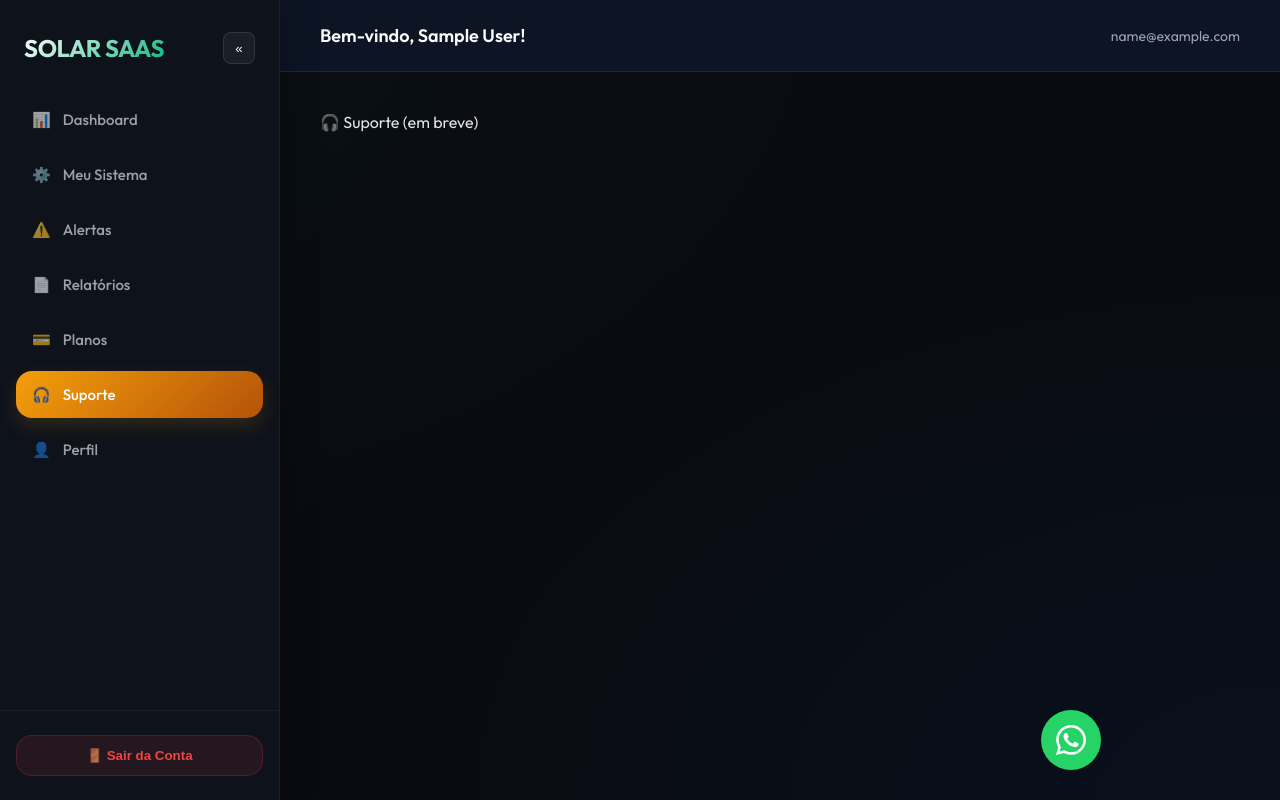
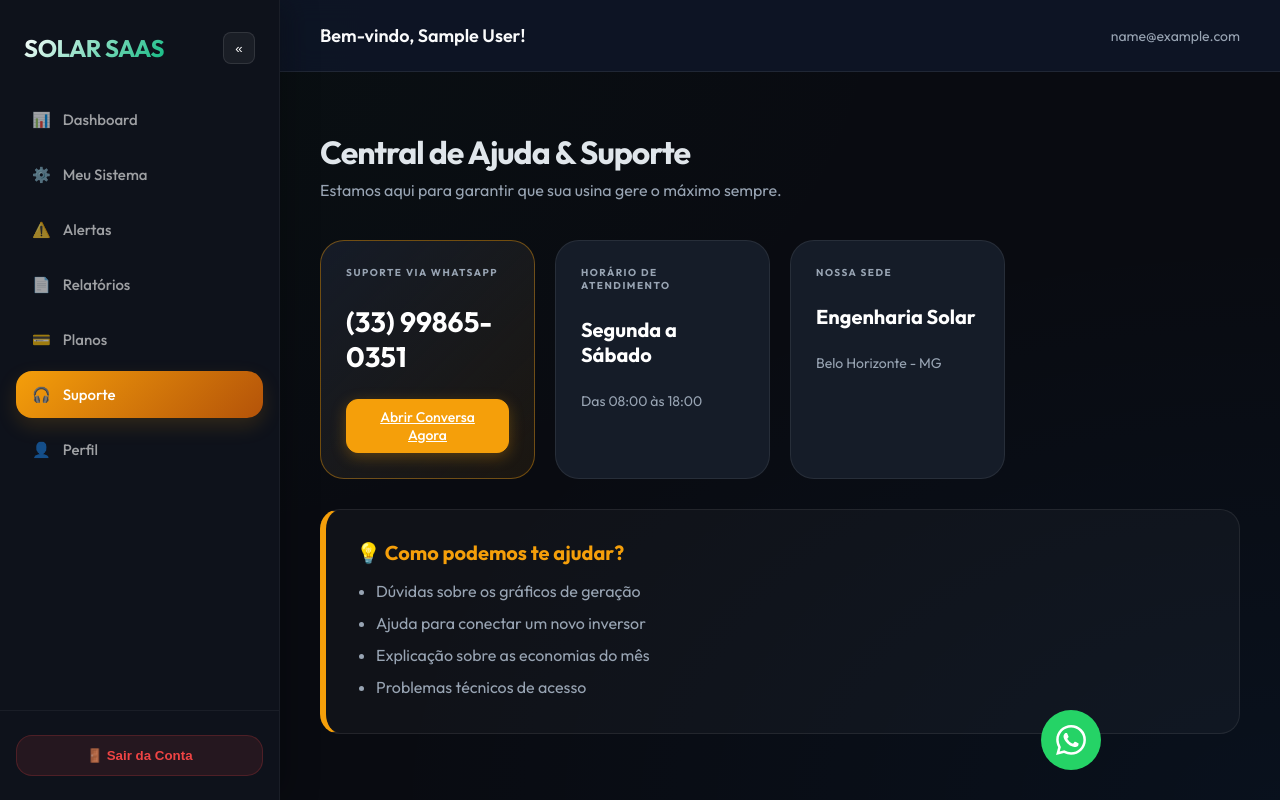
Before and after one commit to matheus-uxdd33/telhadoaenergiasolar, a React (Vite) app in the folder frontend/: page /support in a window 1280 px wide. Built offline with nearby package versions, Linux system fonts and the light colour scheme; no server answers; sample sign-in values are in the browser's storage.

Commit message:
Update: Solar SaaS schema fixes and Brave integration

```diff
--- a/frontend/src/App.tsx
+++ b/frontend/src/App.tsx
@@ -7,7 +7,9 @@ import DashboardPage from "./pages/Dashboard";
 import ConnectBrandPage from "./pages/ConnectBrand";
 import SystemPage from "./pages/System";
 import AlertsPage from "./pages/Alerts";
+import AlertsPage from "./pages/Alerts";
 import BillingPage from "./pages/Billing";
+import SupportPage from "./pages/Support";
 import "./styles/layout.css";
 
 export default function App() {
@@ -30,7 +32,7 @@ export default function App() {
                   <Route path="/alerts" element={<AlertsPage />} />
                   <Route path="/reports" element={<div>📄 Relatórios (em breve)</div>} />
                   <Route path="/billing" element={<BillingPage />} />
-                  <Route path="/support" element={<div>🎧 Suporte (em breve)</div>} />
+                  <Route path="/support" element={<SupportPage />} />
                   <Route path="/profile" element={<div>👤 Perfil (em breve)</div>} />
                   <Route path="/" element={<Navigate to="/dashboard" replace />} />
                 </Routes>
--- /dev/null
+++ b/frontend/src/pages/Support.tsx
@@ -0,0 +1,56 @@
+import React from "react";
+import "../styles/dashboard.css"; // Reuse premium styles
+
+export default function SupportPage() {
+    const phoneNumber = "5533998650351";
+    const whatsappUrl = `https://wa.me/${phoneNumber}?text=Olá! Preciso de suporte técnico no Solar SaaS.`;
+
+    return (
+        <div className="dashboard-premium fadeIn">
+            <header className="premium-header">
+                <div className="header-title">
+                    <h1>Central de Ajuda & Suporte</h1>
+                    <p style={{ color: 'var(--text-light)', marginTop: '5px' }}>Estamos aqui para garantir que sua usina gere o máximo sempre.</p>
+                </div>
+            </header>
+
+            <div className="summary-grid">
+                <div className="premium-card highlight">
+                    <span className="card-label">SUPORTE VIA WHATSAPP</span>
+                    <div className="card-value" style={{ fontSize: '28px', margin: '15px 0' }}>
+                        (33) 99865-0351
+                    </div>
+                    <a href={whatsappUrl} target="_blank" rel="noreferrer" className="nav-btn primary" style={{ textAlign: 'center', display: 'block' }}>
+                        Abrir Conversa Agora
+                    </a>
+                </div>
+
+                <div className="premium-card">
+                    <span className="card-label">HORÁRIO DE ATENDIMENTO</span>
+                    <div className="card-value" style={{ fontSize: '20px', margin: '15px 0' }}>
+                        Segunda a Sábado
+                    </div>
+                    <p style={{ fontSize: '14px', color: 'var(--text-light)' }}>Das 08:00 às 18:00</p>
+                </div>
+
+                <div className="premium-card">
+                    <span className="card-label">NOSSA SEDE</span>
+                    <div className="card-value" style={{ fontSize: '20px', margin: '15px 0' }}>
+                        Engenharia Solar
+                    </div>
+                    <p style={{ fontSize: '14px', color: 'var(--text-light)' }}>Belo Horizonte - MG</p>
+                </div>
+            </div>
+
+            <div className="simple-alert-box" style={{ marginTop: '30px' }}>
+                <h3>💡 Como podemos te ajudar?</h3>
+                <ul style={{ color: 'var(--text-light)', paddingLeft: '20px', marginTop: '10px', lineHeight: '2' }}>
+                    <li>Dúvidas sobre os gráficos de geração</li>
+                    <li>Ajuda para conectar um novo inversor</li>
+                    <li>Explicação sobre as economias do mês</li>
+                    <li>Problemas técnicos de acesso</li>
+                </ul>
+            </div>
+        </div>
+    );
+}
```
